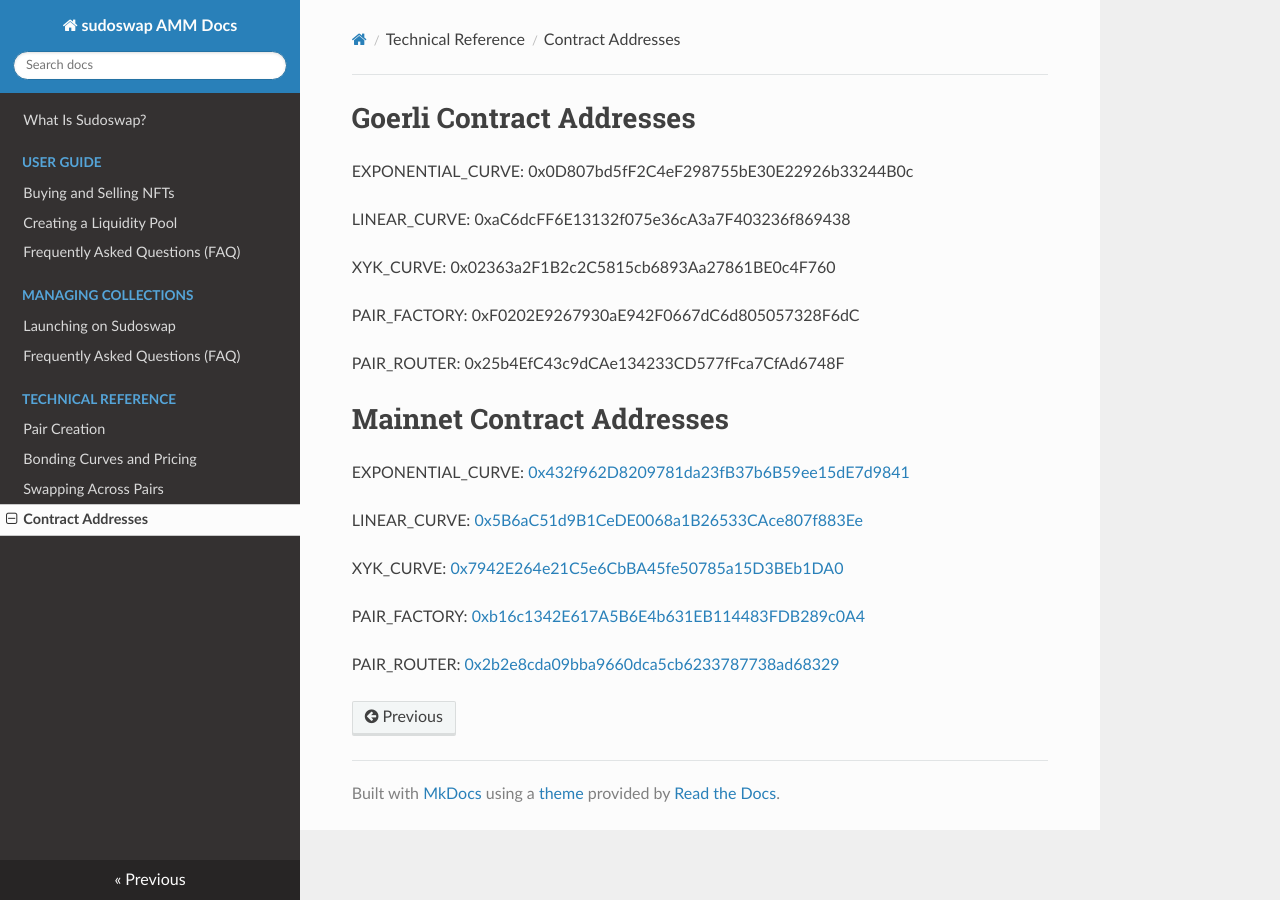
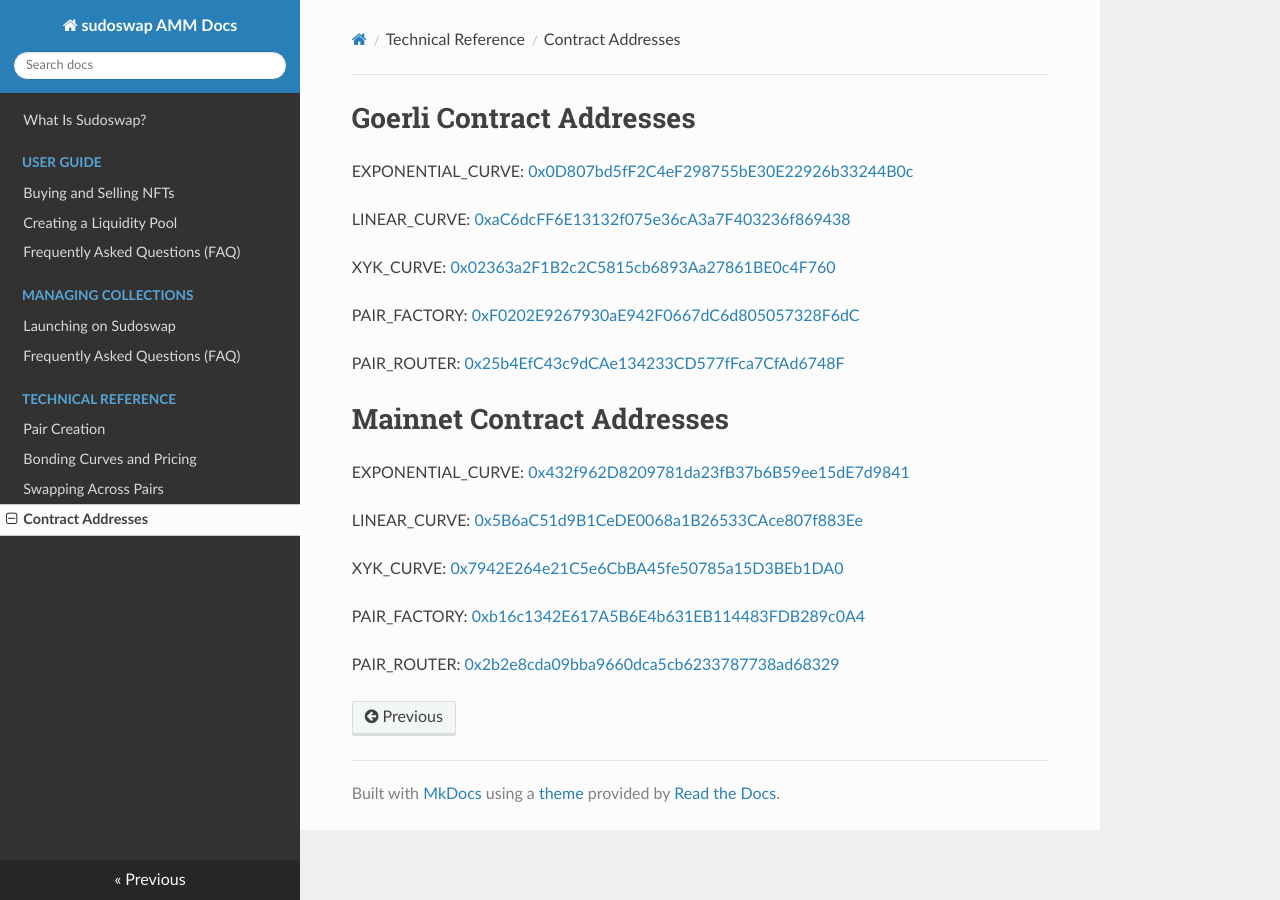
Before and after one commit to sudoswap/lssvm-docs, an MkDocs documentation site: the page built from docs/reference/contracts.md, in a window 1280 px wide. Built offline with MkDocs 1.6.1, drawn with Linux system fonts in a browser that asks for light colours; nearby versions of some CDN libraries; part of the change alters nothing that is shown.

```diff
--- a/docs/reference/contracts.md
+++ b/docs/reference/contracts.md
@@ -1,15 +1,14 @@
 # Goerli Contract Addresses
 
-EXPONENTIAL_CURVE: 0x0D807bd5fF2C4eF298755bE30E22926b33244B0c
+EXPONENTIAL_CURVE: [0x0D807bd5fF2C4eF298755bE30E22926b33244B0c](https://goerli.etherscan.io/address/0x0D807bd5fF2C4eF298755bE30E22926b33244B0c)
 
-LINEAR_CURVE: 0xaC6dcFF6E13132f075e36cA3a7F403236f869438
+LINEAR_CURVE: [0xaC6dcFF6E13132f075e36cA3a7F403236f869438](https://goerli.etherscan.io/address/0xaC6dcFF6E13132f075e36cA3a7F403236f869438)
 
-XYK_CURVE:
-0x02363a2F1B2c2C5815cb6893Aa27861BE0c4F760
+XYK_CURVE: [0x02363a2F1B2c2C5815cb6893Aa27861BE0c4F760](https://goerli.etherscan.io/address/0x02363a2F1B2c2C5815cb6893Aa27861BE0c4F760)
 
-PAIR_FACTORY: 0xF0202E9267930aE942F0667dC6d805057328F6dC
+PAIR_FACTORY: [0xF0202E9267930aE942F0667dC6d805057328F6dC](https://goerli.etherscan.io/address/0xF0202E9267930aE942F0667dC6d805057328F6dC)
 
-PAIR_ROUTER: 0x25b4EfC43c9dCAe134233CD577fFca7CfAd6748F
+PAIR_ROUTER: [0x25b4EfC43c9dCAe134233CD577fFca7CfAd6748F](https://goerli.etherscan.io/address/0x25b4EfC43c9dCAe134233CD577fFca7CfAd6748F)
 
 # Mainnet Contract Addresses
 
```
